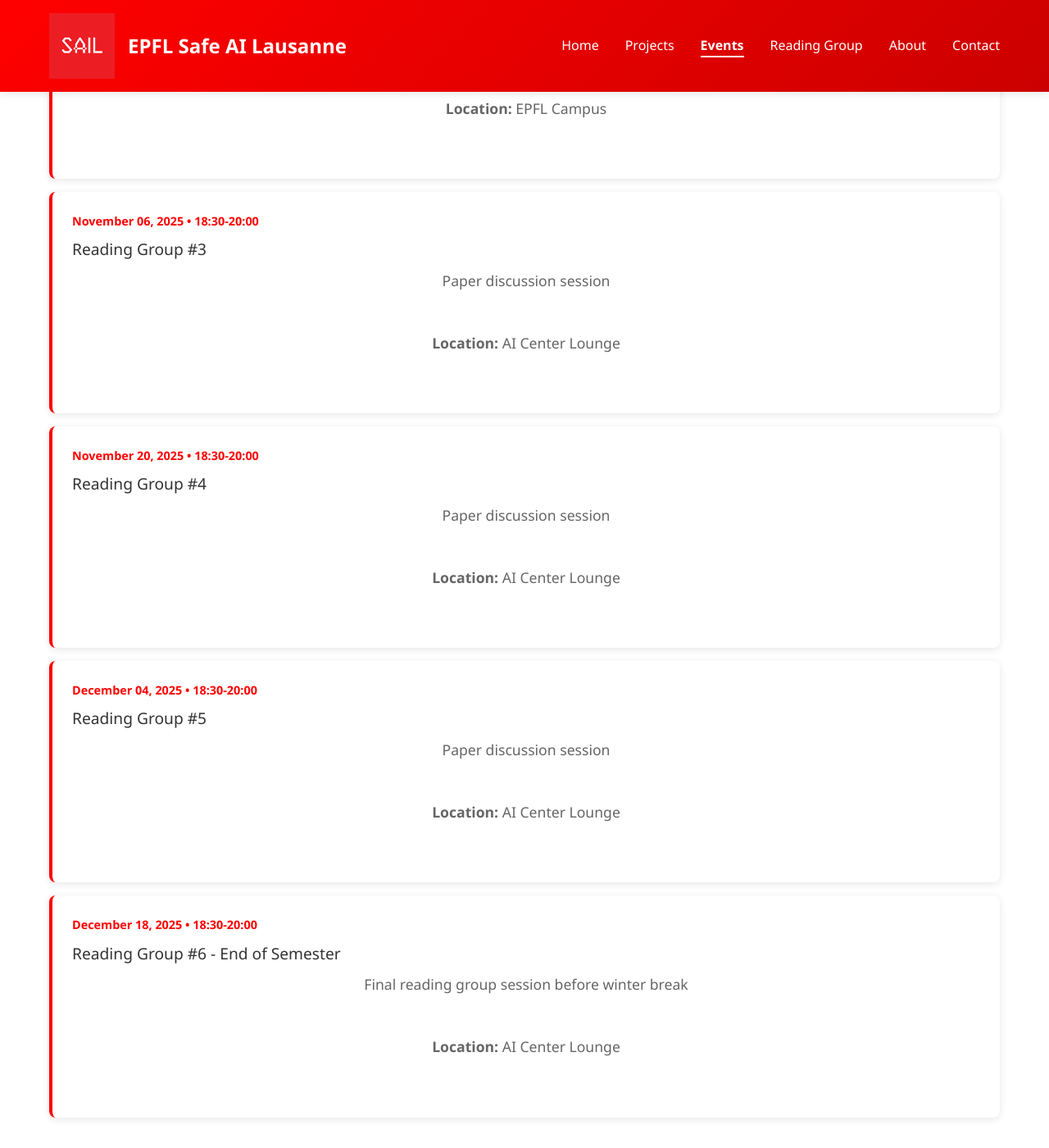
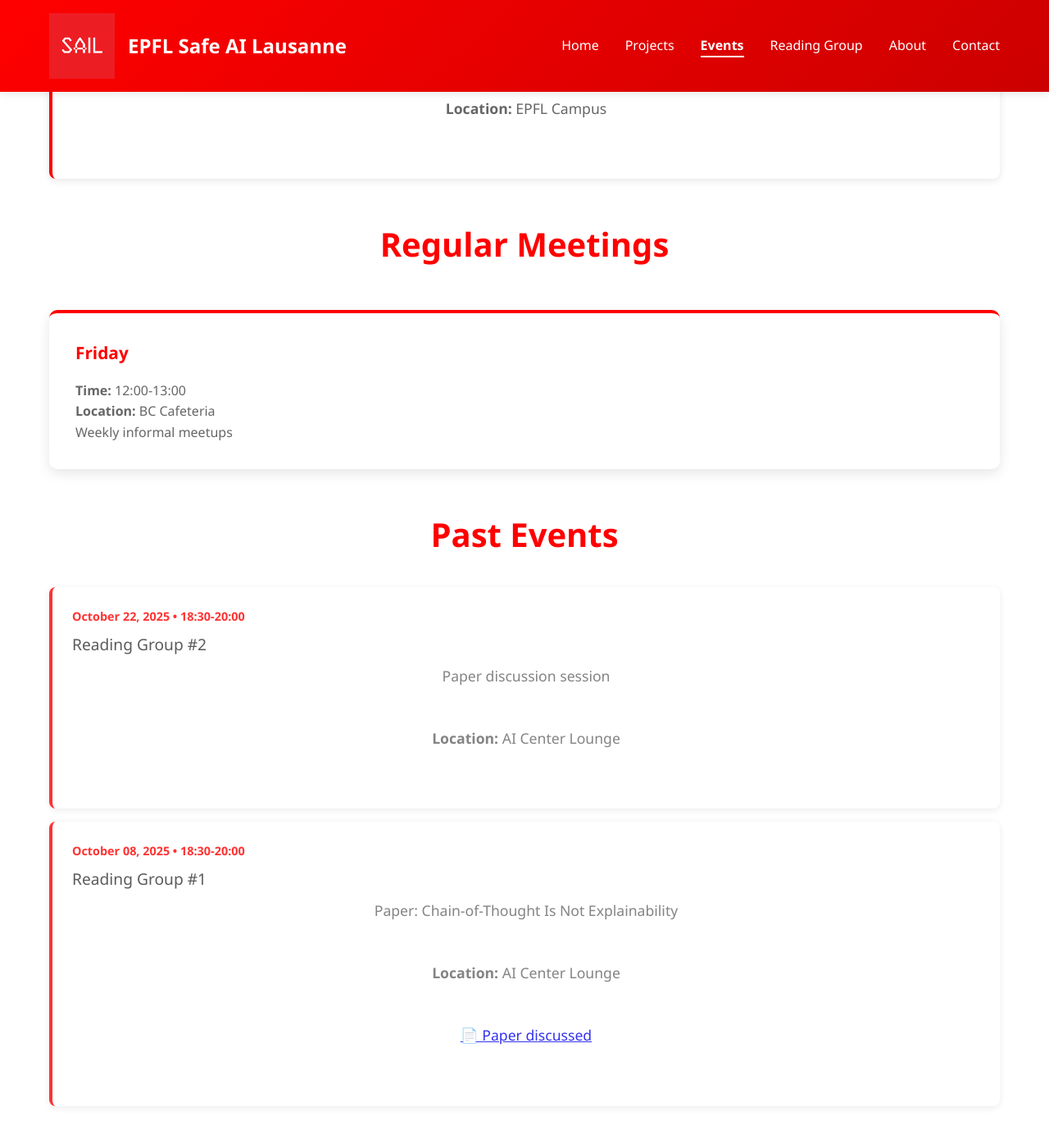
Before and after one commit to AWuhrmann/sail-website, a Jekyll site: the page built from events.html, in a window 1280 px wide and 1400 px high, scrolled down 591 px. Shown: the whole window at 82% size. Built offline with Jekyll 4.4.1, drawn with Linux system fonts in a browser that asks for light colours; some of the changed text lies outside the part shown.

Commit message:
Fix reading group timeline and add interest tracking
- Correct events timeline: reading group sessions are past, not upcoming
- Add interest form system to gauge demand for future sessions
- Update messaging across site to reflect current status
- Create proper interest tracking via Google Forms
- Add missing index.html file that was accidentally removed

```diff
--- a/_data/events.yml
+++ b/_data/events.yml
@@ -5,34 +5,6 @@ upcoming:
     description: "48-hour hackathon focused on developing predictive models and forecasting methodologies to anticipate AI development timelines and capability advancements."
     location: "EPFL Campus"
     type: "hackathon"
-
-  - date: "2025-11-06"
-    title: "Reading Group #3"
-    description: "Paper discussion session"
-    location: "AI Center Lounge"
-    time: "18:30-20:00"
-    type: "reading_group"
-
-  - date: "2025-11-20"
-    title: "Reading Group #4"
-    description: "Paper discussion session"
-    location: "AI Center Lounge"
-    time: "18:30-20:00"
-    type: "reading_group"
-
-  - date: "2025-12-04"
-    title: "Reading Group #5"
-    description: "Paper discussion session"
-    location: "AI Center Lounge"
-    time: "18:30-20:00"
-    type: "reading_group"
-
-  - date: "2025-12-18"
-    title: "Reading Group #6 - End of Semester"
-    description: "Final reading group session before winter break"
-    location: "AI Center Lounge"
-    time: "18:30-20:00"
-    type: "reading_group"
 
 past:
   - date: "2025-10-08"
@@ -56,7 +28,7 @@ regular_meetings:
     location: "BC Cafeteria"
     description: "Weekly informal meetups"
 
-  - day: "Wednesday (bi-weekly)"
-    time: "18:30-20:00"
-    location: "AI Center Lounge"
-    description: "Reading group sessions"
+reading_group_interest:
+  status: "gathering_interest"
+  description: "We ran successful reading group sessions in Fall 2024 and are gauging interest for future sessions. If there's enough interest, we'll restart in the coming semester."
+  interest_form_url: "https://docs.google.com/forms/d/e/1FAIpQLSeAic5NIrSDg-z8-7EEc2a6ehbipBMnPbQ8eAP1AoIYEtiAAg/viewform?usp=header"
--- a/reading-group.html
+++ b/reading-group.html
@@ -43,25 +43,29 @@ description: "Join our bi-weekly AI safety reading group at EPFL. Discuss cuttin
     </section>
 
     <section class="section">
-        <h2>How to Join</h2>
+        <h2>Show Your Interest</h2>
         <div style="background: #fff3f3; padding: 2rem; border-radius: 10px; border-left: 4px solid #ff0000; max-width: 800px; margin: 0 auto;">
-            <h3 style="color: #ff0000; margin-top: 0;">Registration Required</h3>
-            <p>To ensure we have enough space and materials, please register using the form below. You'll receive email updates about upcoming sessions, paper selections, and any schedule changes.</p>
+            <h3 style="color: #ff0000; margin-top: 0;">Planning Next Sessions</h3>
+            <p>{{ site.data.events.reading_group_interest.description }}</p>
+
+            <p><strong>Help us plan:</strong> Fill out our interest form so we know when to schedule sessions, what topics to focus on, and how to structure the group.</p>
 
             <div style="text-align: center; margin-top: 1.5rem;">
-                <a href="https://docs.google.com/forms/d/e/1FAIpQLSeAic5NIrSDg-z8-7EEc2a6ehbipBMnPbQ8eAP1AoIYEtiAAg/viewform?usp=header" target="_blank" class="cta-button">Register Now</a>
+                <a href="{{ site.data.events.reading_group_interest.interest_form_url }}" target="_blank" class="cta-button">Show Interest</a>
             </div>
 
-            <p style="margin-top: 1rem; font-size: 0.9rem; opacity: 0.8;">Already registered? Join our <a href="https://t.me/+5KQ7sfHT51I4Mzhk" target="_blank">Telegram group</a> for discussions and updates.</p>
+            <p style="margin-top: 1rem; font-size: 0.9rem; opacity: 0.8;">Join our <a href="https://t.me/+5KQ7sfHT51I4Mzhk" target="_blank">Telegram group</a> for updates and discussions.</p>
         </div>
     </section>
 
     <section class="section">
-        <h2>Upcoming Sessions</h2>
+        <h2>Previous Sessions (Fall 2024)</h2>
+        <p>Here's what we covered in our previous reading group sessions to give you an idea of our discussions:</p>
+
         <div style="max-width: 800px; margin: 0 auto;">
-            {% assign reading_group_events = site.data.events.upcoming | where: "type", "reading_group" | sort: 'date' %}
-            {% for event in reading_group_events %}
-            <div class="event-item">
+            {% assign past_reading_group = site.data.events.past | where: "type", "reading_group" | sort: 'date' | reverse %}
+            {% for event in past_reading_group %}
+            <div class="event-item" style="opacity: 0.9;">
                 <div class="event-date">
                     {{ event.date | date: "%B %d, %Y" }} • {{ event.time }}
                 </div>
@@ -69,33 +73,20 @@ description: "Join our bi-weekly AI safety reading group at EPFL. Discuss cuttin
                 <p>{{ event.description }}</p>
                 <p><strong>Location:</strong> {{ event.location }}</p>
                 {% if event.paper_url %}
-                <p><a href="{{ event.paper_url }}" target="_blank">📄 Read the paper</a></p>
-                {% endif %}
-            </div>
-            {% endfor %}
-        </div>
-    </section>
-
-    <section class="section">
-        <h2>Previous Sessions</h2>
-        <p>Catch up on what we've discussed in previous sessions:</p>
-
-        <div style="max-width: 800px; margin: 0 auto;">
-            {% assign past_reading_group = site.data.events.past | where: "type", "reading_group" | sort: 'date' | reverse %}
-            {% for event in past_reading_group %}
-            <div class="event-item" style="opacity: 0.8;">
-                <div class="event-date">
-                    {{ event.date | date: "%B %d, %Y" }}
-                </div>
-                <div class="event-title">{{ event.title }}</div>
-                <p>{{ event.description }}</p>
-                {% if event.paper_url %}
                 <p><a href="{{ event.paper_url }}" target="_blank">📄 Paper: Chain-of-Thought Is Not Explainability</a></p>
                 {% endif %}
             </div>
             {% endfor %}
         </div>
+
+        <div style="background: #f8f8f8; padding: 2rem; border-radius: 10px; margin-top: 2rem; text-align: center;">
+            <h3>Want More Sessions Like These?</h3>
+            <p>Show your interest and we'll organize more reading group sessions based on demand!</p>
+            <a href="{{ site.data.events.reading_group_interest.interest_form_url }}" target="_blank" class="cta-button">Express Interest</a>
+        </div>
     </section>
+
+    <!-- Previous Sessions section moved above -->
 
     <section class="section">
         <h2>Suggested Reading</h2>
```
Also changed, not shown: contact.html (+6 -5 lines), index.html (added, +106 -0 lines).
